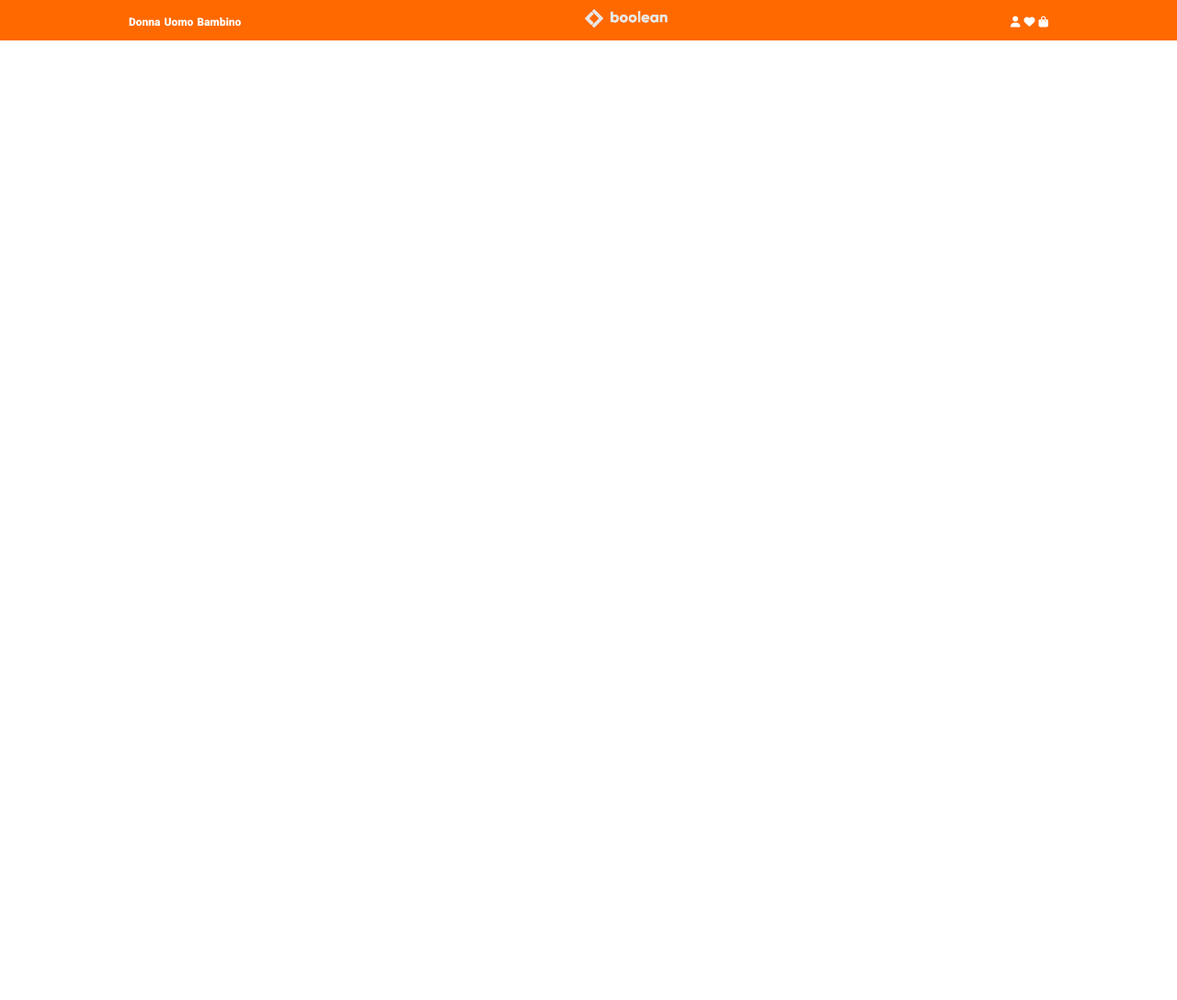
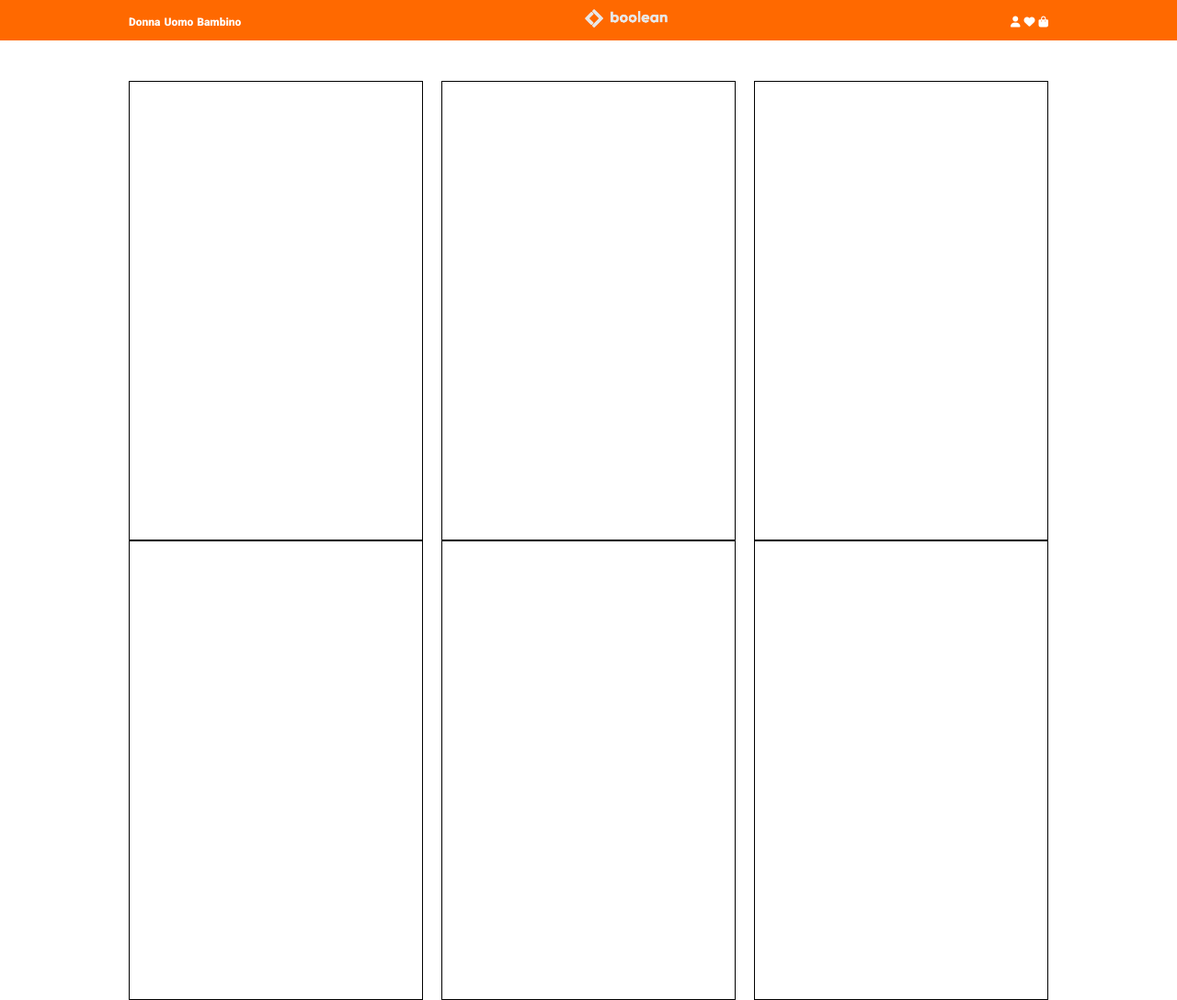
Before and after one commit to saff-it/html-css-boolando, a plain HTML site: page index.html in a window 1280 px wide. Shown: the whole page at 92% size. Before the commit the page ends 800 px from the top, so only its background shows below. Drawn offline with Linux system fonts and the light colour scheme.

Commit message:
layout main ok

```diff
--- a/css/style.css
+++ b/css/style.css
@@ -5,8 +5,13 @@
     font-family: 'Roboto', sans-serif;
 }
 
-header{
+nav{
     background-color: rgb(255, 105, 0);
+    position: fixed;
+    top: 0;
+    left: 0;
+    width: 100%;
+
 }
 
 .container{
@@ -15,6 +20,8 @@ header{
     display: flex;
 }
 
+
+/* header  */
 .container.head{
     justify-content: space-between;
     align-items: center;
@@ -36,3 +43,24 @@ header{
     color: white;
     font-size: 12px;
 }
+
+
+/* main  */
+
+.box-cntr{
+    height: 800px;
+    width: 1000px;
+    margin-top: 88px;
+    display: flex;
+    flex-wrap: wrap;
+    justify-content: space-between;
+
+}
+
+.top-box{
+    width: 32%;
+    height: 500px;
+    background-color: white;
+    border: 1px solid black;
+
+}
--- a/index.html
+++ b/index.html
@@ -13,7 +13,7 @@
 </head>
 <body>
     <header>
-
+        <nav>
             <div class="container head">
                 <div class="dub">
                     <a href="#">Donna</a>
@@ -31,10 +31,29 @@
                     <a href="#"><i class="fa-solid fa-bag-shopping"></i></a>
                 </div>
             </div>
+        </nav>
 
 
     </header>
 
+    <main>
+        <div class="container main">
+            <div class="box-cntr">
+
+                <div class="top-box"></div>
+                <div class="top-box"></div>
+                <div class="top-box"></div>
+                <div class="top-box"></div>
+                <div class="top-box"></div>
+                <div class="top-box"></div>
+
+            </div>
+
+
+
+
+        </div>
+    </main>
 
 </body>
 </html>
```
Lines whose indentation alone changed are shown as unchanged.
